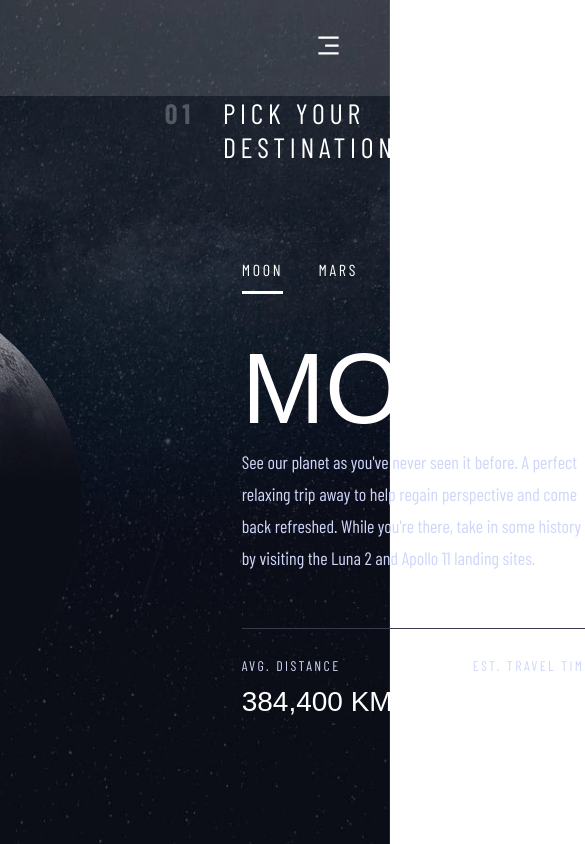
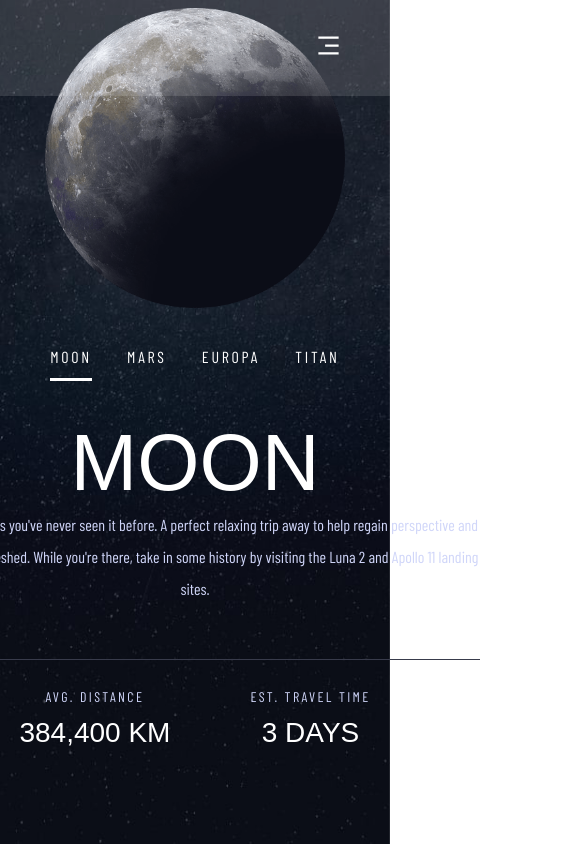
Before and after one commit to NeptuneRjo/space-tourism, a React (Create React App) app: page /destination in a window 390 px wide. Shown: the whole page, 585 px wide, since content can reach past the window. Built offline with nearby package versions, Linux system fonts and the light colour scheme; a web font is replaced by a local one.

Commit message:
styled for 1150px

```diff
--- a/src/Components/Destination/destination.css
+++ b/src/Components/Destination/destination.css
@@ -118,3 +118,95 @@
     line-height: 32px;
     text-transform: uppercase;
 }
+
+@media screen and (max-width: 1150px) {
+    .destination-main {
+        flex-direction: column;
+        padding-bottom: 0;
+    }
+
+    .destination-header {
+        font-weight: normal;
+        font-size: 20px;
+        line-height: 24px;
+        letter-spacing: 3.375px;
+        text-transform: uppercase;
+        padding-left: 2.4rem;
+        margin-bottom: 3.75rem;
+    }
+
+    .destination-header p {
+        font-weight: bold;
+        font-size: 20px;
+        line-height: 24px;
+        letter-spacing: 3.375px;
+        opacity: 0.25;
+    }
+
+    .destination-container {
+        align-items: center;
+        flex-direction: column;
+        margin-bottom: 3.75rem;
+        gap: 0;
+    }
+
+    .destination-content {
+        width: 100%;
+        margin: 0;
+
+        display: flex;
+        flex-direction: column;
+        justify-content: center;
+        align-items: center;
+    }
+
+    .destination-image img {
+        height: 300px;
+        width: 300px;
+    }
+
+    .destination-nav-item {
+        font-weight: normal;
+        font-size: 16px;
+        line-height: 19px;
+        letter-spacing: 2.7px;
+    }
+
+    .destination-title {
+        font-weight: normal;
+        font-size: 80px;
+        line-height: 92px;
+        text-align: center;
+    }
+
+    .destination-text {
+        width: max(570px, 60%);
+        display: flex;
+        justify-content: center;
+        align-items: center;
+    }
+
+    .destination-text p {
+        font-weight: normal;
+        font-size: 16px;
+        text-align: center;
+        width: 100%;
+    }
+
+    .destination-distance div, .destination-time div {
+        font-weight: normal;
+        font-size: 14px;
+        line-height: 17px;
+        text-align: center;
+        letter-spacing: 2.3625px;
+        text-transform: uppercase;
+    }
+
+    .destination-distance p, .destination-time p  {
+        font-weight: normal;
+        font-size: 28px;
+        line-height: 32px;
+        text-align: center;
+        text-transform: uppercase;
+    }
+}
```
